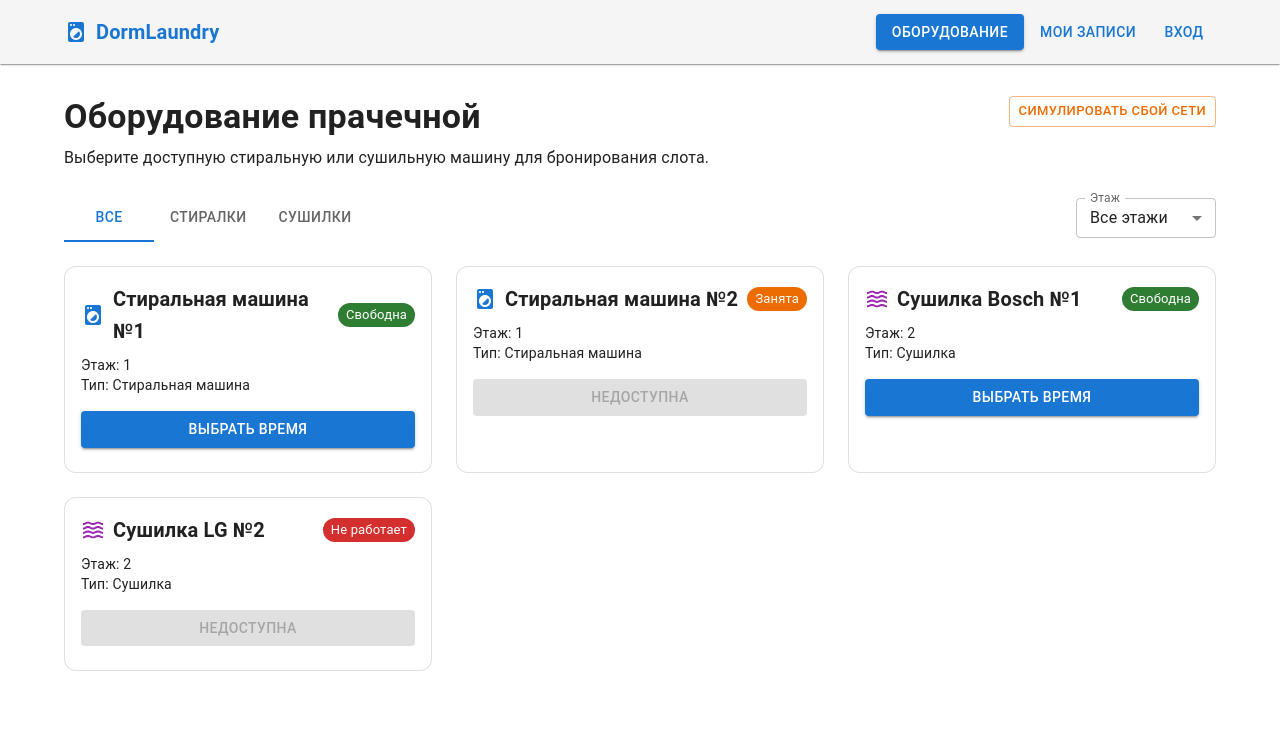
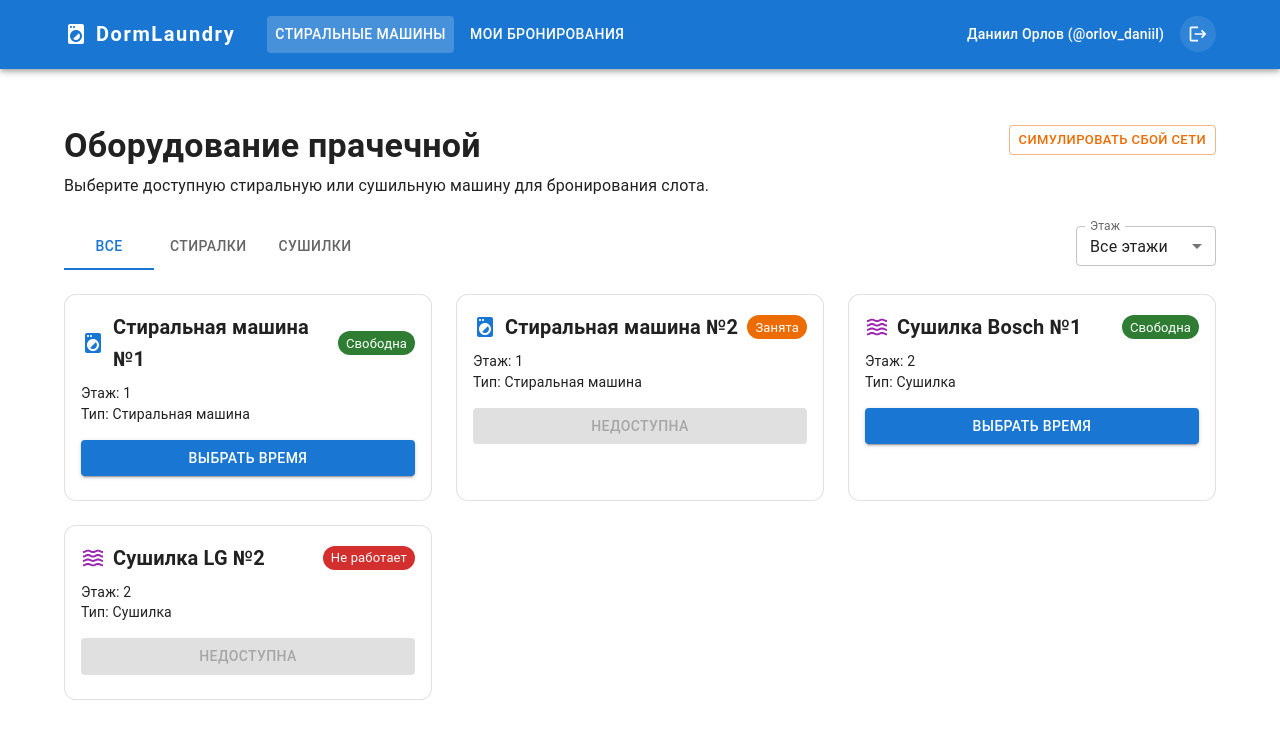
Before and after one commit to qpdle/dorm-laundry-app, a React (Vite) app in the folder frontend/: page / in a window 1280 px wide. Shown: the top 738 px of the page. Built offline with nearby package versions, Linux system fonts and the light colour scheme.

Commit message:
feat(auth): реализация выхода из системы и отзыва refresh токена

```diff
--- a/frontend/src/App.tsx
+++ b/frontend/src/App.tsx
@@ -6,6 +6,7 @@ import { SchedulePage } from './pages/SchedulePage/SchedulePage';
 import { MyBookingsPage } from './pages/MyBookingsPage/MyBookingsPage';
 import { LoginPage } from './pages/LoginPage/LoginPage';
 import type { LaundryMachine, Booking, User } from './shared/types';
+import { getRefreshToken, clearTokens } from './shared/lib/authStorage';
 
 export function App() {
   const [currentTab, setCurrentTab] = useState<string>('catalog');
@@ -13,9 +14,9 @@ export function App() {
 
   const [currentUser, setCurrentUser] = useState<User | null>({
     id: 1,
-    full_name: 'Иван Иванов',
-    room_number: '402-Б',
-    telegram_id: '@ivan_dorm',
+    full_name: 'Даниил Орлов',
+    room_number: '314-А',
+    telegram_id: '@orlov_daniil',
     created_at: new Date().toISOString(),
   });
 
@@ -41,11 +42,13 @@ export function App() {
 
   const [toastMessage, setToastMessage] = useState<string | null>(null);
 
+  // Выбор стиральной машины и открытие страницы расписания
   const handleSelectMachine = (machine: LaundryMachine) => {
     setSelectedMachine(machine);
     setCurrentTab('schedule');
   };
 
+  // Бронирование слота
   const handleBookSlot = (machineId: number, startTime: string, endTime: string) => {
     const newBooking: Booking = {
       id: Date.now(),
@@ -63,11 +66,33 @@ export function App() {
     setCurrentTab('my-bookings');
   };
 
+  // Отмена бронирования
   const handleCancelBooking = (bookingId: number) => {
     setBookings((prev) =>
       prev.map((b) => (b.id === bookingId ? { ...b, status: 'cancelled' as const } : b))
     );
     setToastMessage('Бронирование отменено');
+  };
+
+  // Выход из системы: отзыв токена на сервере, очистка хранилища и сброс состояния пользователя
+  const handleLogout = async () => {
+    const refreshToken = getRefreshToken();
+    if (refreshToken) {
+      try {
+        await fetch('/api/auth/logout', {
+          method: 'POST',
+          headers: { 'Content-Type': 'application/json' },
+          body: JSON.stringify({ refresh_token: refreshToken }),
+        });
+      } catch (error) {
+        console.warn('Сервер недоступен при выходе, сессия завершена локально', error);
+      }
+    }
+
+    clearTokens();
+    setCurrentUser(null);
+    setToastMessage('Вы успешно вышли из системы');
+    setCurrentTab('login');
   };
 
   return (
@@ -81,9 +106,11 @@ export function App() {
           setSelectedMachine(null);
           setCurrentTab(tab);
         }}
+        currentUser={currentUser}
+        onLogout={handleLogout}
       />
 
-      {/* Контейнер с плавной анимацией смены вкладок */}
+      {/* Контейнер с анимацией переключения страниц */}
       <Box sx={{ position: 'relative' }}>
         {currentTab === 'catalog' && (
           <Fade in={currentTab === 'catalog'} timeout={400}>
@@ -129,11 +156,9 @@ export function App() {
                 onLogin={(user) => {
                   setCurrentUser(user);
                   setToastMessage('Авторизация выполнена успешно');
+                  setCurrentTab('catalog');
                 }}
-                onLogout={() => {
-                  setCurrentUser(null);
-                  setToastMessage('Вы вышли из системы');
-                }}
+                onLogout={handleLogout}
               />
             </Box>
           </Fade>
--- /dev/null
+++ b/frontend/src/shared/lib/authStorage.ts
@@ -0,0 +1,24 @@
+const ACCESS_TOKEN_KEY = "dorm_laundry_access_token";
+const REFRESH_TOKEN_KEY = "dorm_laundry_refresh_token";
+
+/** Сохранение пары токенов в localStorage браузера */
+export const saveTokens = (accessToken: string, refreshToken: string): void => {
+  localStorage.setItem(ACCESS_TOKEN_KEY, accessToken);
+  localStorage.setItem(REFRESH_TOKEN_KEY, refreshToken);
+};
+
+/** Получение сохранённого access token */
+export const getAccessToken = (): string | null => {
+  return localStorage.getItem(ACCESS_TOKEN_KEY);
+};
+
+/** Получение сохранённого refresh token */
+export const getRefreshToken = (): string | null => {
+  return localStorage.getItem(REFRESH_TOKEN_KEY);
+};
+
+/** Очистка токенов из localStorage при выходе */
+export const clearTokens = (): void => {
+  localStorage.removeItem(ACCESS_TOKEN_KEY);
+  localStorage.removeItem(REFRESH_TOKEN_KEY);
+};
--- a/frontend/src/shared/ui/Navbar.tsx
+++ b/frontend/src/shared/ui/Navbar.tsx
@@ -1,49 +1,127 @@
 import React from 'react';
-import { AppBar, Toolbar, Typography, Button, Box, Container } from '@mui/material';
+import {
+  AppBar,
+  Toolbar,
+  Typography,
+  Button,
+  Box,
+  Container,
+  IconButton,
+  Tooltip,
+} from '@mui/material';
 import LocalLaundryServiceIcon from '@mui/icons-material/LocalLaundryService';
+import LogoutIcon from '@mui/icons-material/Logout';
+
+// Описываем интерфейс пользователя прямо здесь, чтобы исключить ошибки импорта путей
+interface NavbarUser {
+  id?: number;
+  full_name: string;
+  telegram_id?: string | null;
+  room_number?: string;
+}
 
 interface NavbarProps {
   currentTab: string;
   onTabChange: (tab: string) => void;
+  currentUser?: NavbarUser | null;
+  onLogout?: () => void;
 }
 
-export const Navbar: React.FC<NavbarProps> = ({ currentTab, onTabChange }) => {
+export const Navbar: React.FC<NavbarProps> = ({
+  currentTab,
+  onTabChange,
+  currentUser,
+  onLogout,
+}) => {
   return (
-    <AppBar position="static" color="default" elevation={1}>
+    <AppBar position="sticky" sx={{ backgroundColor: '#1976d2', mb: 3 }}>
       <Container maxWidth="lg">
-        <Toolbar disableGutters sx={{ justifyContent: 'space-between' }}>
-          <Box
-            sx={{ display: 'flex', alignItems: 'center', gap: 1, cursor: 'pointer' }}
+        <Toolbar disableGutters>
+          <LocalLaundryServiceIcon sx={{ display: 'flex', mr: 1 }} />
+          <Typography
+            variant="h6"
+            noWrap
+            component="div"
+            sx={{
+              mr: 4,
+              fontWeight: 700,
+              letterSpacing: '.1rem',
+              color: 'inherit',
+              cursor: 'pointer',
+            }}
             onClick={() => onTabChange('catalog')}
           >
-            <LocalLaundryServiceIcon color="primary" />
-            <Typography variant="h6" color="primary" sx={{ fontWeight: 'bold' }}>
-              DormLaundry
-            </Typography>
+            DormLaundry
+          </Typography>
+
+          <Box sx={{ flexGrow: 1, display: 'flex', gap: 1 }}>
+            <Button
+              onClick={() => onTabChange('catalog')}
+              sx={{
+                my: 2,
+                color: 'white',
+                backgroundColor: currentTab === 'catalog' ? 'rgba(255, 255, 255, 0.2)' : 'transparent',
+                '&:hover': {
+                  backgroundColor: 'rgba(255, 255, 255, 0.1)',
+                },
+              }}
+            >
+              Стиральные машины
+            </Button>
+            <Button
+              onClick={() => onTabChange('my-bookings')}
+              sx={{
+                my: 2,
+                color: 'white',
+                backgroundColor: currentTab === 'my-bookings' ? 'rgba(255, 255, 255, 0.2)' : 'transparent',
+                '&:hover': {
+                  backgroundColor: 'rgba(255, 255, 255, 0.1)',
+                },
+              }}
+            >
+              Мои бронирования
+            </Button>
           </Box>
 
-          <Box sx={{ display: 'flex', gap: 1 }}>
-            <Button
-              variant={currentTab === 'catalog' ? 'contained' : 'text'}
-              onClick={() => onTabChange('catalog')}
-            >
-              Оборудование
-            </Button>
-            <Button
-              variant={currentTab === 'my-bookings' ? 'contained' : 'text'}
-              onClick={() => onTabChange('my-bookings')}
-            >
-              Мои записи
-            </Button>
-            <Button
-              variant={currentTab === 'login' ? 'outlined' : 'text'}
-              onClick={() => onTabChange('login')}
-            >
-              Вход
-            </Button>
+          <Box sx={{ display: 'flex', alignItems: 'center', gap: 2 }}>
+            {currentUser ? (
+              <>
+                <Typography variant="body2" sx={{ color: 'white', fontWeight: 500 }}>
+                  {currentUser.full_name} ({currentUser.telegram_id || 'Студент'})
+                </Typography>
+                {onLogout && (
+                  <Tooltip title="Выйти из аккаунта">
+                    <IconButton
+                      color="inherit"
+                      onClick={onLogout}
+                      sx={{
+                        backgroundColor: 'rgba(255, 255, 255, 0.1)',
+                        '&:hover': { backgroundColor: 'rgba(255, 255, 255, 0.25)' },
+                      }}
+                    >
+                      <LogoutIcon fontSize="small" />
+                    </IconButton>
+                  </Tooltip>
+                )}
+              </>
+            ) : (
+              <Button
+                variant="outlined"
+                color="inherit"
+                onClick={() => onTabChange('login')}
+                sx={{
+                  borderColor: 'rgba(255, 255, 255, 0.7)',
+                  '&:hover': { borderColor: 'white', backgroundColor: 'rgba(255, 255, 255, 0.1)' },
+                }}
+              >
+                Войти
+              </Button>
+            )}
           </Box>
         </Toolbar>
       </Container>
     </AppBar>
   );
 };
+
+export default Navbar;
```
Also changed, not shown: 2 other files (tests, documents, lock files or other folders).
